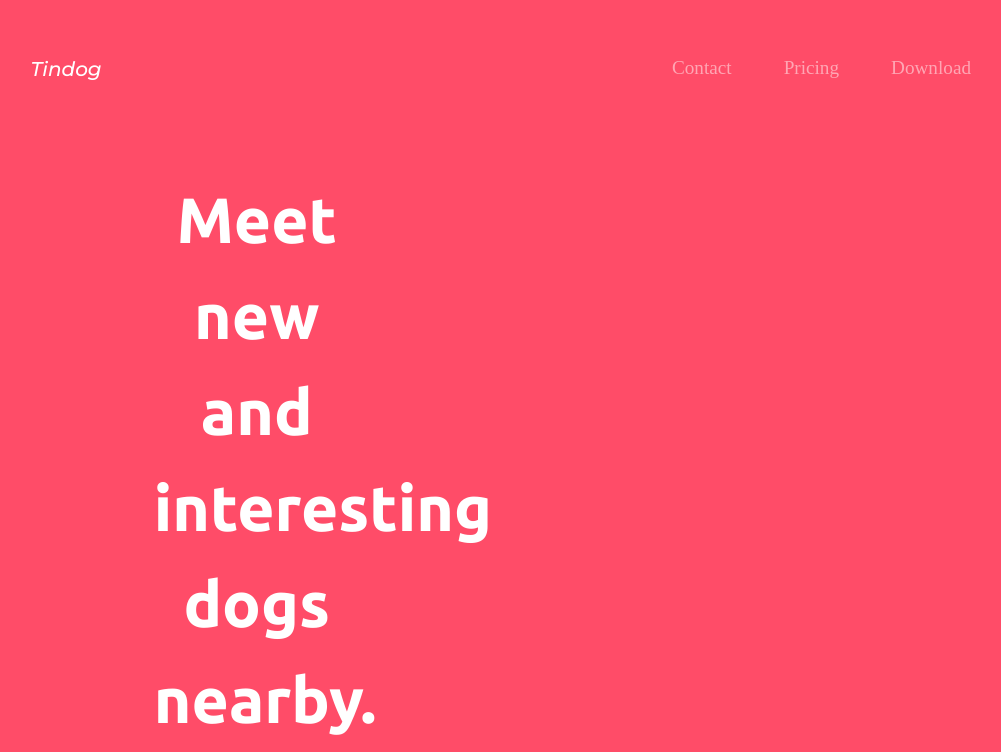
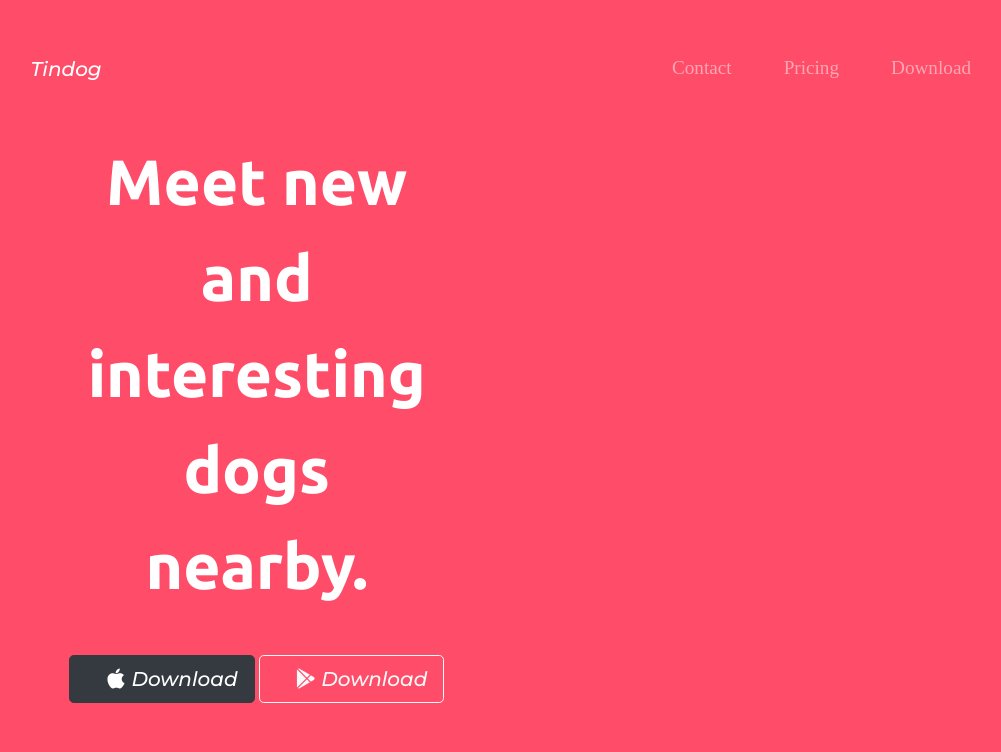
Before and after one commit to Akanchha-beep/Tindog, a plain HTML site: page index.html in a window 1280 px wide. Shown: the top 752 px of the page, without its empty margins (75-1076 px from the left). Drawn offline with nearby package versions, Linux system fonts and the light colour scheme.

Commit message:
Update index.html

```diff
--- a/index.html
+++ b/index.html
@@ -37,8 +37,8 @@
         </nav>
       <div class="row">
 
-      <div class="Meet col-lg-6">
-      <h1>Meet new and interesting dogs nearby.</h1>
+      <div class="col-lg-6">
+      <h1 class="Meet">Meet new and interesting dogs nearby.</h1>
       <button type="button" class="btn btn-dark btn-lg"><i class="flaticon-apple"></i>  Download</button>
       <button type="button" class="btn btn-outline-light btn-lg"><i class="flaticon-google-play"></i>  Download</button>
     </div>
```
